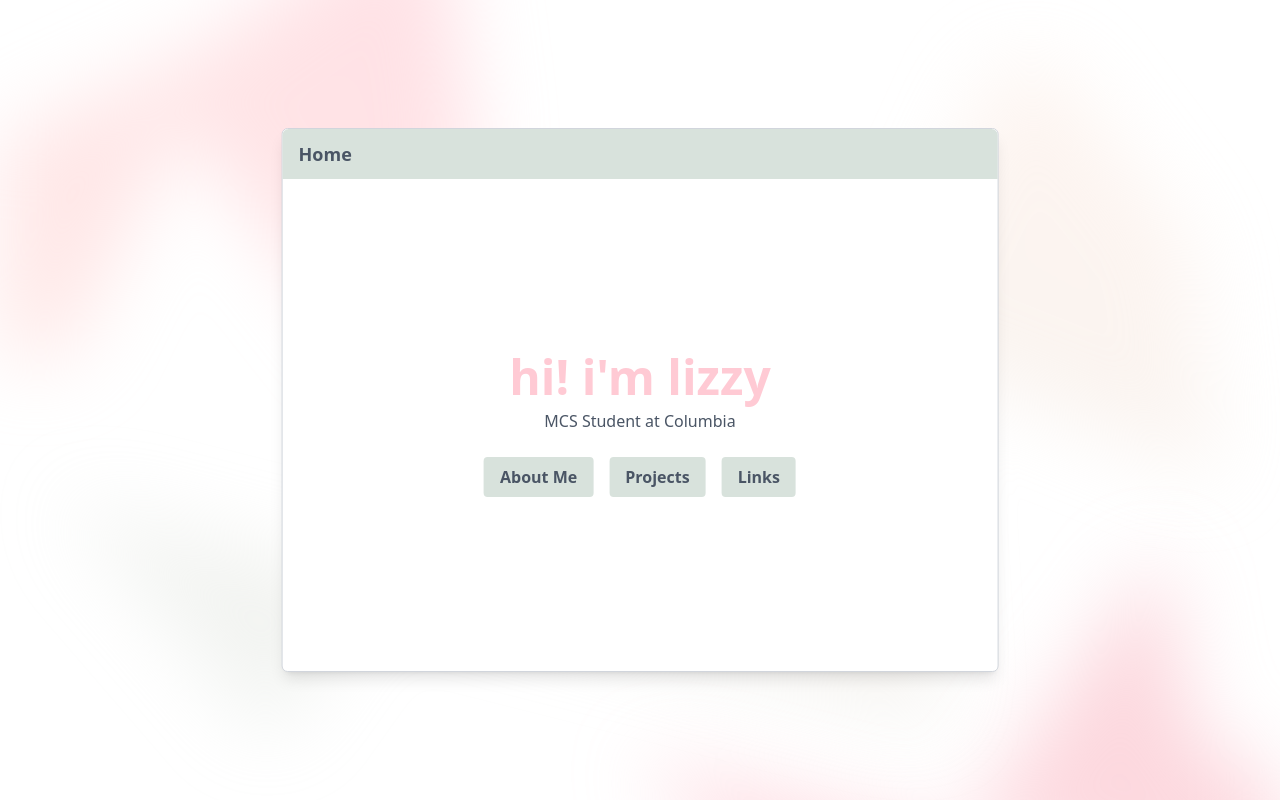
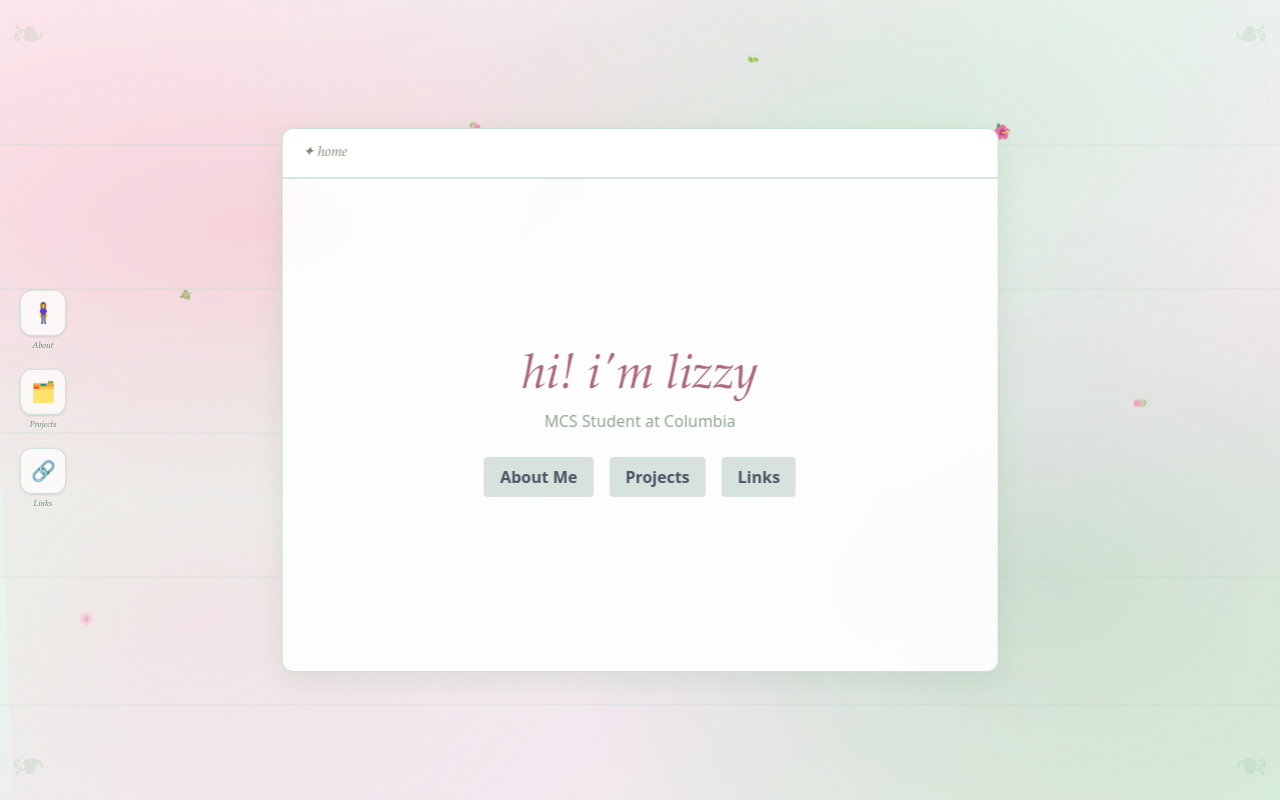
Before and after one commit to LuluLizzy8/PersonalWebsite, a Next.js app: page / in a window 1280 px wide. Built offline with nearby package versions, Linux system fonts and the light colour scheme.

Commit message:
feat: update page layout with silk background, sidebar icons, and shabby chic home window

```diff
--- a/src/app/page.tsx
+++ b/src/app/page.tsx
@@ -7,7 +7,7 @@ import AboutContent from "@/content/AboutContent";
 import LinksContent from "@/content/LinksContent";
 import ProjectsContent from "@/content/ProjectsContent";
 import { Project } from "@/content/projectsData";
-import BackgroundBlobs from "@/components/BackgroundBlobs";
+import SilkBackground from "@/components/SilkBackground";
 import Button from "@/components/Button";
 
 export default function Home() {
@@ -44,7 +44,8 @@ export default function Home() {
       <div
         className="
           fixed transform
-          bg-white rounded-md border border-gray-300 shadow-lg
+          bg-white/90 rounded-xl border border-[rgba(160,205,175,0.55)]
+          shadow-[0_8px_28px_rgba(80,130,90,0.13)] backdrop-blur-md
           z-50 flex flex-col
           w-full h-full
           md:h-[min(68vh,640px)] md:w-[min(56vw,780px)]
@@ -53,47 +54,69 @@ export default function Home() {
       >
         {/* Header bar */}
         <div
-          className="flex items-center justify-between bg-[#D8E2DC] text-black px-4 rounded-t-md"
+          className="flex items-center justify-between border-b-2 border-[rgba(160,205,175,0.45)] bg-white/95 px-5 rounded-t-xl"
           style={{ height: "50px" }}
         >
-          <span className="font-semibold text-lg text-gray-600">Home</span>
+          <span
+            className="text-sm italic text-[#7a8a72]"
+            style={{ fontFamily: "'Palatino Linotype', Palatino, 'Book Antiqua', serif" }}
+          >
+            ✦ home
+          </span>
         </div>
 
         {/* Inner content */}
         <div className="flex flex-col items-center justify-center flex-1 p-8">
-          <h1 className="text-5xl text-[#FFCAD4] font-bold mb-2">
+          <h1
+            className="text-5xl italic mb-2"
+            style={{
+              fontFamily: "'Palatino Linotype', Palatino, 'Book Antiqua', serif",
+              color: "#b06880",
+            }}
+          >
             hi! i&apos;m lizzy
           </h1>
-          <p className="text-gray-600 mb-6 text-center">
+          <p className="mb-6 text-center text-[#90a890]">
             MCS Student at Columbia
           </p>
-          <div className="flex flex-col sm:flex-row gap-4 ">
-            <Button
-              onClick={() => {
-                setShowAbout(true);
-                activateWindow("About");
-              }}
-            >
+          <div className="flex flex-col sm:flex-row gap-4">
+            <Button onClick={() => { setShowAbout(true); activateWindow("About"); }}>
               About Me
             </Button>
-            <Button
-              onClick={() => {
-                setShowProjects(true);
-                activateWindow("Projects");
-              }}
-            >
+            <Button onClick={() => { setShowProjects(true); activateWindow("Projects"); }}>
               Projects
             </Button>
-            <Button
-              onClick={() => {
-                setShowLinks(true);
-                activateWindow("Links");
-              }}
-            >
+            <Button onClick={() => { setShowLinks(true); activateWindow("Links"); }}>
               Links
             </Button>
           </div>
         </div>
+      </div>
+
+      {/* Desktop sidebar icons — desktop only */}
+      <div className="absolute left-5 top-1/2 -translate-y-1/2 z-10 hidden flex-col gap-4 md:flex">
+        {(
+          [
+            { emoji: "🧍‍♀️", label: "About",    action: () => { setShowAbout(true);    activateWindow("About");    } },
+            { emoji: "🗂️",   label: "Projects", action: () => { setShowProjects(true); activateWindow("Projects"); } },
+            { emoji: "🔗",   label: "Links",    action: () => { setShowLinks(true);    activateWindow("Links");    } },
+          ] as const
+        ).map(({ emoji, label, action }) => (
+          <button key={label} onClick={action} className="flex flex-col items-center gap-1">
+            <div className="flex h-[46px] w-[46px] items-center justify-center rounded-xl border border-[rgba(160,200,170,0.45)] bg-white/72 text-xl shadow-sm backdrop-blur-md transition hover:scale-105">
+              {emoji}
+            </div>
+            <span
+              className="text-[8.5px] italic text-[#5a8068]"
+              style={{
+                fontFamily: "'Palatino Linotype', Palatino, serif",
+                textShadow: "0 1px 4px rgba(255,255,255,0.9)",
+              }}
+            >
+              {label}
+            </span>
+          </button>
+        ))}
       </div>
 
       {/* About window */}
@@ -184,7 +207,7 @@ export default function Home() {
             <div className="grid gap-5 lg:grid-cols-[minmax(0,1.25fr)_minmax(260px,0.75fr)]">
               <div className="space-y-5">
                 <section>
-                  <h3 className="text-sm font-semibold uppercase tracking-[0.2em] text-gray-400">Description</h3>
+                  <h3 className="text-sm font-semibold uppercase tracking-[0.2em] text-[#90a890]">Description</h3>
                   <div className="mt-3 max-h-[260px] overflow-y-auto pr-2">
                     <p className="text-base leading-7 text-gray-600">
                       {showFullProjectDescription
@@ -210,13 +233,13 @@ export default function Home() {
               </div>
 
               <div className="space-y-5">
-                <section className="rounded-2xl border border-gray-200 bg-white p-4 shadow-sm">
-                  <h3 className="text-sm font-semibold uppercase tracking-[0.2em] text-gray-400">Technology Used</h3>
+                <section className="rounded-2xl border border-[rgba(160,205,175,0.3)] bg-white/70 p-4 shadow-sm">
+                  <h3 className="text-sm font-semibold uppercase tracking-[0.2em] text-[#90a890]">Technology Used</h3>
                   <div className="mt-3 flex flex-wrap gap-2">
                     {activeProject.tech.map((item) => (
                       <span
                         key={item}
-                        className="rounded-full bg-[#F7F7F8] px-3 py-1 text-xs font-medium text-gray-600 ring-1 ring-gray-200"
+                        className="rounded-full bg-[#f0f6f1] px-3 py-1 text-xs font-medium text-[#5a7a62] ring-1 ring-[rgba(160,205,175,0.3)]"
                       >
                         {item}
                       </span>
@@ -229,7 +252,7 @@ export default function Home() {
                     href={activeProject.githubUrl}
                     target="_blank"
                     rel="noopener noreferrer"
-                    className="rounded-full bg-[#D8E2DC] px-4 py-2 text-sm font-semibold text-gray-700 transition hover:scale-[1.02]"
+                    className="rounded-full border border-[rgba(160,205,175,0.5)] bg-white/70 px-4 py-2 text-sm font-semibold text-[#5a8068] transition hover:scale-[1.02]"
                   >
                     View GitHub
                   </a>
@@ -279,7 +302,7 @@ export default function Home() {
         </DraggableWindow>
       )}
 
-      <BackgroundBlobs />
+      <SilkBackground />
     </main>
   );
 }
```
